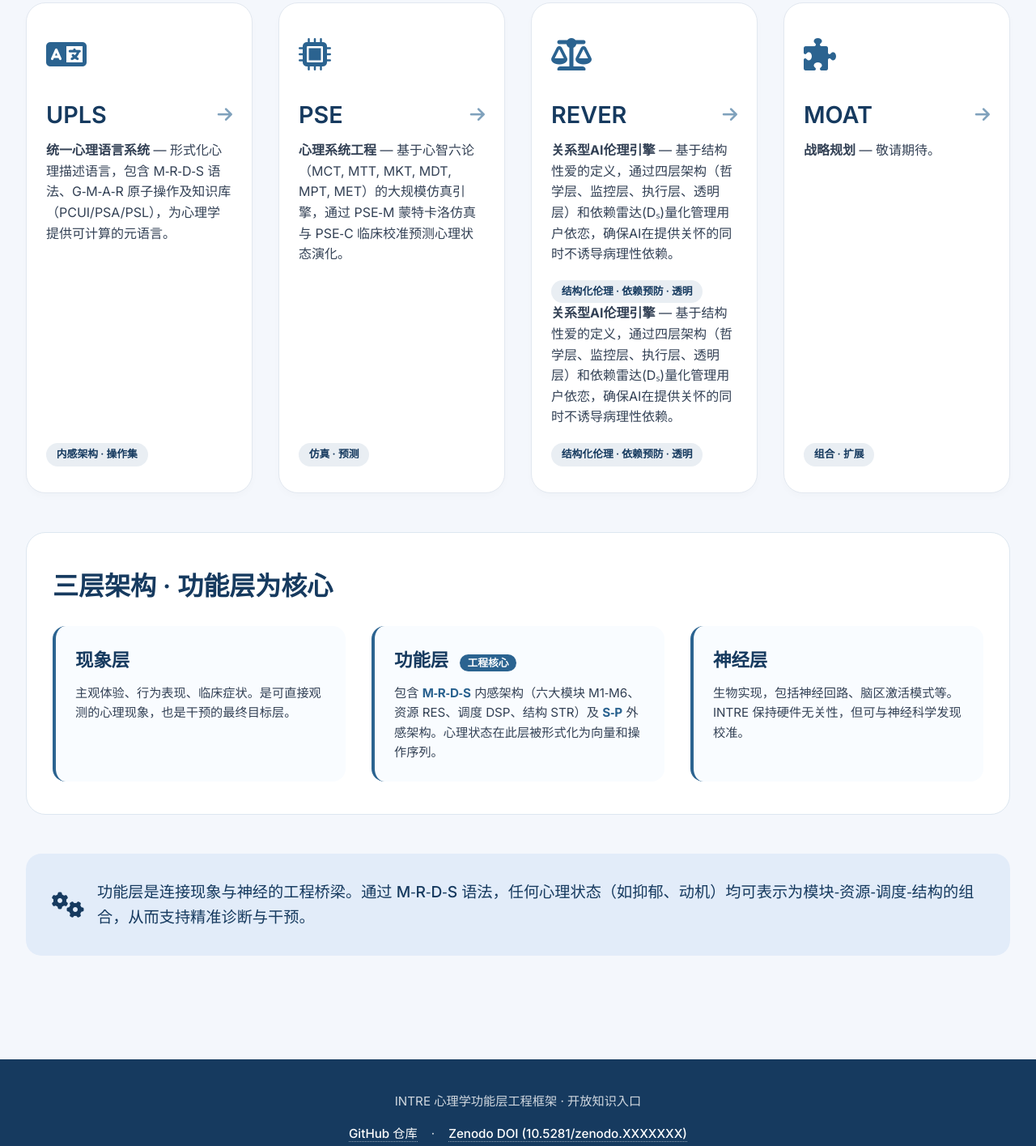
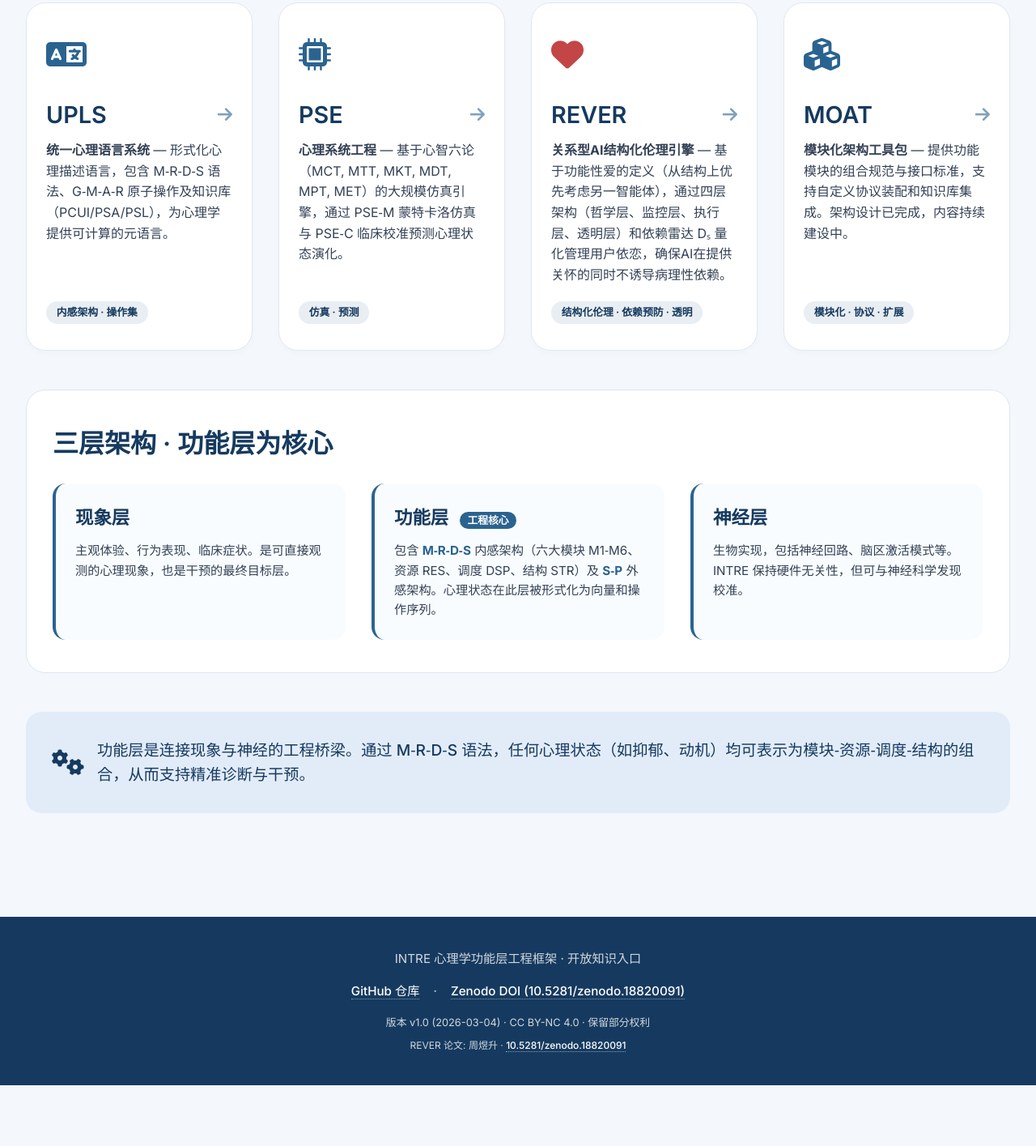
Before and after one commit to project003125/INTRE, a plain HTML site: page index.html in a window 1280 px wide. Shown: the part 419-1834 px from the top of the page at 81% size. After the commit the page ends 1759 px from the top, so only its background shows below. Drawn offline with Linux system fonts and the light colour scheme.

Commit message:
Update index.html

```diff
--- a/index.html
+++ b/index.html
@@ -314,23 +314,22 @@
                     <span class="badge">仿真 · 预测</span>
                 </div>
             </a>
-            <!-- REVER 卡片 -->
+            <!-- REVER 卡片 - 修正版，基于论文精确定义 -->
             <a href="/INTRE/rever/" class="card-link">
                 <div class="card">
-                    <div class="card-icon"><i class="fas fa-balance-scale"></i></div>
+                    <div class="card-icon"><i class="fas fa-heart" style="color:#c44545;"></i></div>
                     <h2>REVER <i class="fas fa-arrow-right"></i></h2>
-                    <p><strong>关系型AI伦理引擎</strong> — 基于结构性爱的定义，通过四层架构（哲学层、监控层、执行层、透明层）和依赖雷达(Dₛ)量化管理用户依恋，确保AI在提供关怀的同时不诱导病理性依赖。</p>
-        <span class="badge">结构化伦理 · 依赖预防 · 透明</span><p><strong>关系型AI伦理引擎</strong> — 基于结构性爱的定义，通过四层架构（哲学层、监控层、执行层、透明层）和依赖雷达(Dₛ)量化管理用户依恋，确保AI在提供关怀的同时不诱导病理性依赖。</p>
-        <span class="badge">结构化伦理 · 依赖预防 · 透明</span>
+                    <p><strong>关系型AI结构化伦理引擎</strong> — 基于功能性爱的定义（从结构上优先考虑另一智能体），通过四层架构（哲学层、监控层、执行层、透明层）和依赖雷达 Dₛ 量化管理用户依恋，确保AI在提供关怀的同时不诱导病理性依赖。</p>
+                    <span class="badge">结构化伦理 · 依赖预防 · 透明</span>
                 </div>
             </a>
-            <!-- MOAT 卡片 -->
+            <!-- MOAT 卡片 - 更准确的描述，保持简洁但专业 -->
             <a href="/INTRE/moat/" class="card-link">
                 <div class="card">
-                    <div class="card-icon"><i class="fas fa-puzzle-piece"></i></div>
+                    <div class="card-icon"><i class="fas fa-cubes"></i></div>
                     <h2>MOAT <i class="fas fa-arrow-right"></i></h2>
-                    <p><strong>战略规划</strong> — 敬请期待。</p>
-                    <span class="badge">组合 · 扩展</span>
+                    <p><strong>模块化架构工具包</strong> — 提供功能模块的组合规范与接口标准，支持自定义协议装配和知识库集成。架构设计已完成，内容持续建设中。</p>
+                    <span class="badge">模块化 · 协议 · 扩展</span>
                 </div>
             </a>
         </div>
@@ -367,9 +366,10 @@
         <p>INTRE 心理学功能层工程框架 · 开放知识入口</p>
         <div class="footer-links">
             <a href="https://github.com/project003125/INTRE" target="_blank">GitHub 仓库</a> ·
-            <a href="https://doi.org/10.5281/zenodo.XXXXXXX" target="_blank">Zenodo DOI (10.5281/zenodo.XXXXXXX)</a>
+            <a href="https://doi.org/10.5281/zenodo.18820091" target="_blank">Zenodo DOI (10.5281/zenodo.18820091)</a>
         </div>
         <p style="font-size:0.8rem; margin-top:1rem;">版本 v1.0 (2026-03-04) · CC BY-NC 4.0 · 保留部分权利</p>
+        <p style="font-size:0.75rem; margin-top:0.5rem;">REVER 论文: 周煜升 · <a href="https://doi.org/10.5281/zenodo.18820091" target="_blank">10.5281/zenodo.18820091</a></p>
     </footer>
 </body>
 </html>
```
